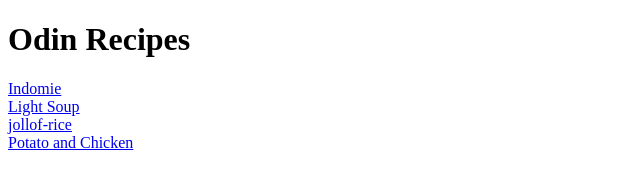
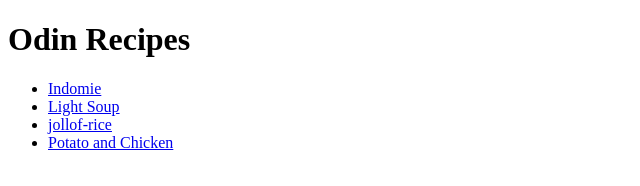
Before and after one commit to justineenyan/odin-recipes, a plain HTML site: page index.html in a window 1280 px wide. Shown: the whole page, without its empty margins (0-640 px from the left). Drawn offline with Linux system fonts and the light colour scheme.

Commit message:
Placed the links in an unordered list

```diff
--- a/index.html
+++ b/index.html
@@ -7,9 +7,11 @@
 </head>
 <body>
     <h1>Odin Recipes</h1>
-    <a href="recipes/indomie.html">Indomie</a> <br>
-    <a href="recipes/soup.html">Light Soup</a> <br>
-    <a href="recipes/jollof.html">jollof-rice</a> <br>
-    <a href="recipes/potato.html">Potato and Chicken</a>
+    <ul>
+        <li><a href="recipes/indomie.html">Indomie</a></li>
+        <li><a href="recipes/soup.html">Light Soup</a></li>
+        <li><a href="recipes/jollof.html">jollof-rice</a></li>
+       <li> <a href="recipes/potato.html">Potato and Chicken</a></li>
+    </ul>
 </body>
 </html>
```
